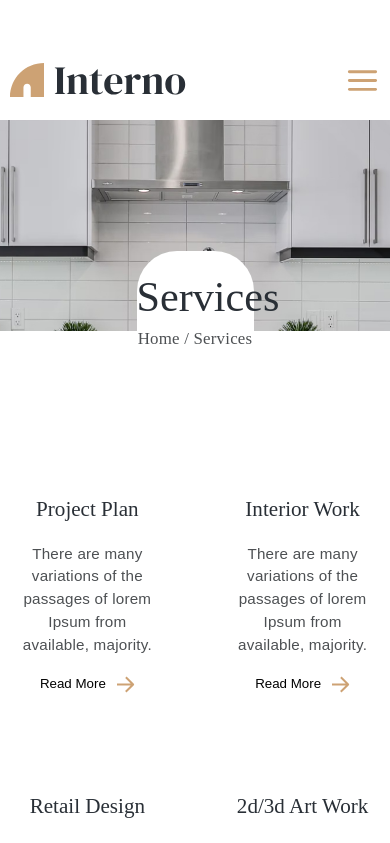
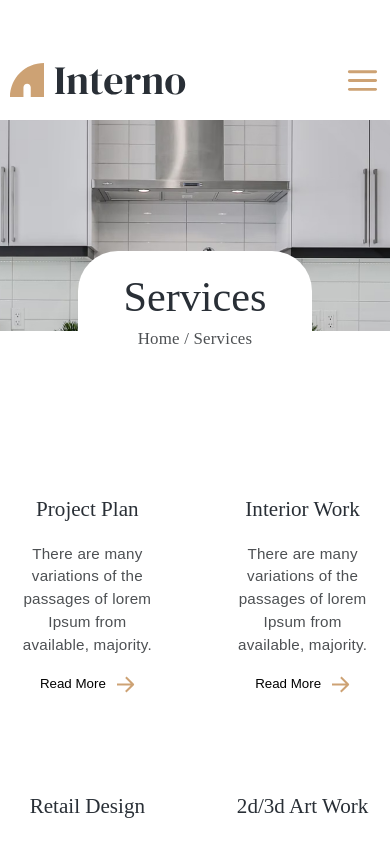
Before and after one commit to AlekseevAndreyG/InteriorDesignWebflow, a React (Create React App) app: page /services-page in a window 390 px wide. Shown: the top 843 px of the page. Built offline with nearby package versions, Linux system fonts and the light colour scheme.

Commit message:
Начал делать секцию ServicesHowWeWork

```diff
--- a/src/Pages/ServicesPage/ServicesPage.js
+++ b/src/Pages/ServicesPage/ServicesPage.js
@@ -1,10 +1,12 @@
 import React from "react";
 import ServicesHeading from "./components/SevicesHeading/ServicesHeading";
+import ServicesHowWeWork from "./components/ServicesHowWeWork/ServicesHowWeWork";
 
 function ServicesPage() {
   return (
     <section className="services-page">
       <ServicesHeading />
+      <ServicesHowWeWork />
     </section>
   );
 }
--- /dev/null
+++ b/src/Pages/ServicesPage/components/ServicesHowWeWork/ServicesHowWeWork.js
@@ -0,0 +1,7 @@
+import React from "react";
+import "./ServicesHowWeWork.css";
+function ServicesHowWeWork() {
+  return <section></section>;
+}
+
+export default ServicesHowWeWork;
--- a/src/Pages/ServicesPage/components/SevicesHeading/ServicesHeading.css
+++ b/src/Pages/ServicesPage/components/SevicesHeading/ServicesHeading.css
@@ -109,7 +109,7 @@
 }
 
 @media screen and (max-width: 426px) {
-  .services-heading-title h2 {
+  .services-heading-title h1 {
     width: 60%;
   }
 }
```
Also changed, not shown: src/Pages/ServicesPage/components/ServicesHowWeWork/ServicesHowWeWork.css (added).
